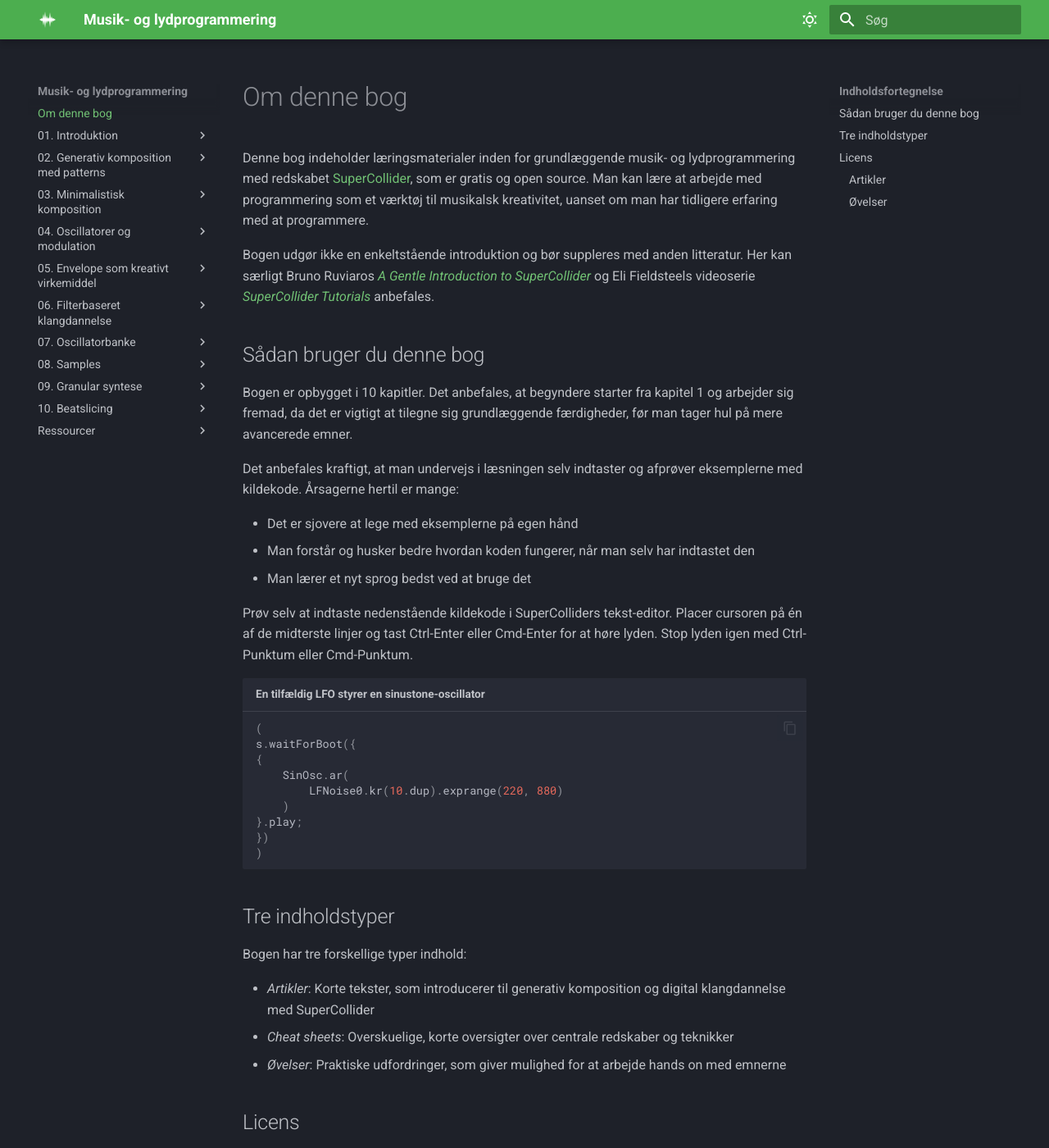
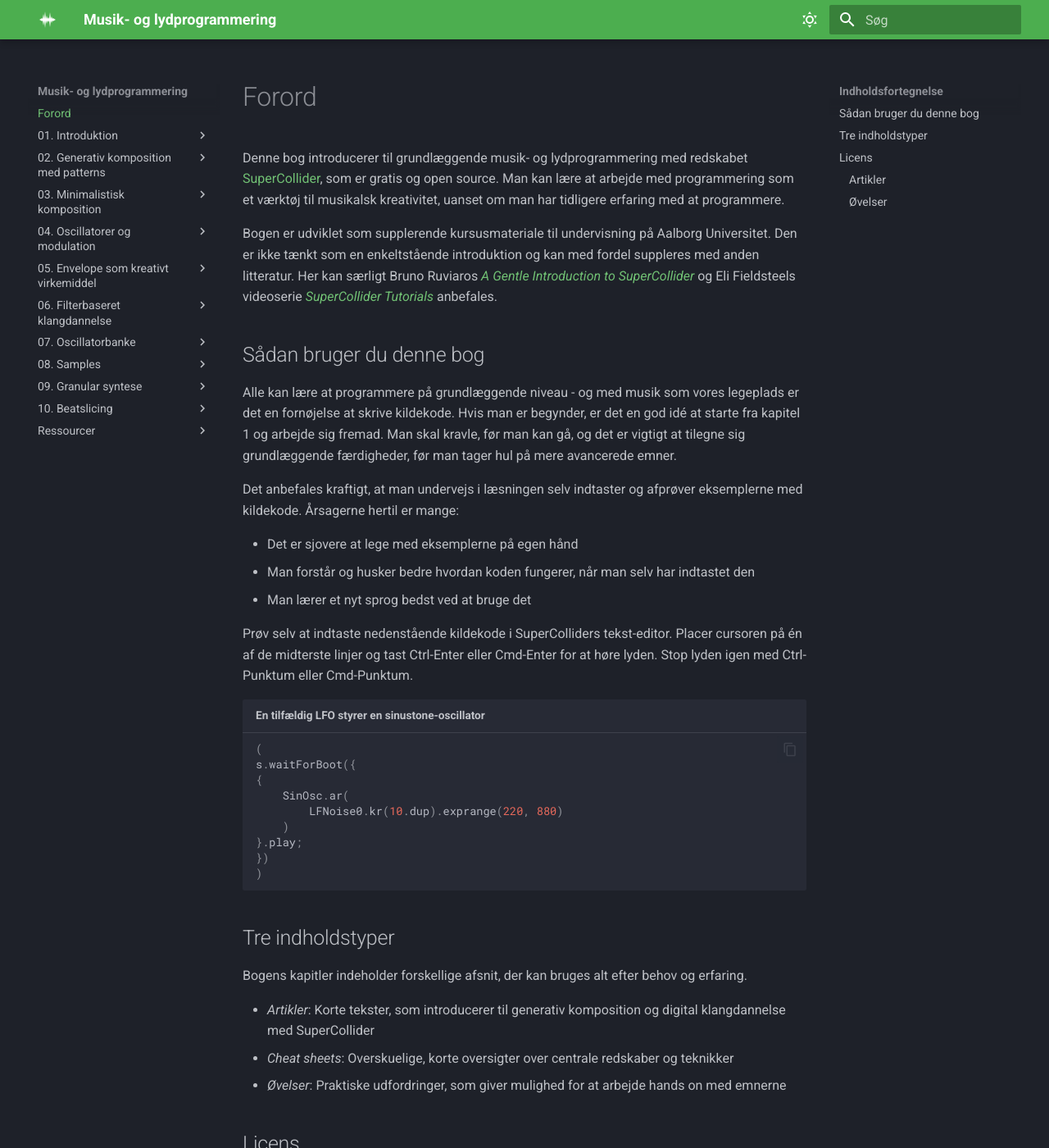
Before and after one commit to sparkletop/sparkletop.github.io, an MkDocs documentation site: the page built from docs/index.md, in a window 1280 px wide and 1400 px high. Shown: the whole window at 82% size. Built offline with MkDocs 1.6.1 and Material for MkDocs 9.7.7, drawn with Linux system fonts in a browser that asks for light colours; some of the changed text lies outside the part shown.

Commit message:
fix wording in forord

```diff
--- a/docs/index.md
+++ b/docs/index.md
@@ -1,12 +1,12 @@
-# Om denne bog
+# Forord
 
-Denne bog indeholder læringsmaterialer inden for grundlæggende musik- og lydprogrammering med redskabet [SuperCollider](https://supercollider.github.io), som er gratis og open source. Man kan lære at arbejde med programmering som et værktøj til musikalsk kreativitet, uanset om man har tidligere erfaring med at programmere.
+Denne bog introducerer til grundlæggende musik- og lydprogrammering med redskabet [SuperCollider](https://supercollider.github.io), som er gratis og open source. Man kan lære at arbejde med programmering som et værktøj til musikalsk kreativitet, uanset om man har tidligere erfaring med at programmere.
 
-Bogen udgør ikke en enkeltstående introduktion og bør suppleres med anden litteratur. Her kan særligt Bruno Ruviaros *[A Gentle Introduction to SuperCollider](https://ccrma.stanford.edu/~ruviaro/texts/A_Gentle_Introduction_To_SuperCollider.pdf)* og Eli Fieldsteels videoserie *[SuperCollider Tutorials](https://www.youtube.com/playlist?list=PLPYzvS8A_rTaNDweXe6PX4CXSGq4iEWYC)* anbefales.
+Bogen er udviklet som supplerende kursusmateriale til undervisning på Aalborg Universitet. Den er ikke tænkt som en enkeltstående introduktion og kan med fordel suppleres med anden litteratur. Her kan særligt Bruno Ruviaros *[A Gentle Introduction to SuperCollider](https://ccrma.stanford.edu/~ruviaro/texts/A_Gentle_Introduction_To_SuperCollider.pdf)* og Eli Fieldsteels videoserie *[SuperCollider Tutorials](https://www.youtube.com/playlist?list=PLPYzvS8A_rTaNDweXe6PX4CXSGq4iEWYC)* anbefales.
 
 ## Sådan bruger du denne bog
 
-Bogen er opbygget i 10 kapitler. Det anbefales, at begyndere starter fra kapitel 1 og arbejder sig fremad, da det er vigtigt at tilegne sig grundlæggende færdigheder, før man tager hul på mere avancerede emner.
+Alle kan lære at programmere på grundlæggende niveau - og med musik som vores legeplads er det en fornøjelse at skrive kildekode. Hvis man er begynder, er det en god idé at starte fra kapitel 1 og arbejde sig fremad. Man skal kravle, før man kan gå, og det er vigtigt at tilegne sig grundlæggende færdigheder, før man tager hul på mere avancerede emner.
 
 Det anbefales kraftigt, at man undervejs i læsningen selv indtaster og afprøver eksemplerne med kildekode. Årsagerne hertil er mange:
 
@@ -30,7 +30,7 @@ s.waitForBoot({
 
 ## Tre indholdstyper
 
-Bogen har tre forskellige typer indhold:
+Bogens kapitler indeholder forskellige afsnit, der kan bruges alt efter behov og erfaring.
 
 - *Artikler*: Korte tekster, som introducerer til generativ komposition og digital klangdannelse med SuperCollider
 - *Cheat sheets*: Overskuelige, korte oversigter over centrale redskaber og teknikker
@@ -38,4 +38,4 @@ Bogen har tre forskellige typer indhold:
 
 ## Licens
 
-Bogen er skrevet af [Anders Eskildsen](https://vbn.aau.dk/en/persons/146493) og gjort tilgængelig for offentligheden under Creative Commons-licensen [CC BY 4.0](https://creativecommons.org/licenses/by/4.0/).
+Bogen er skrevet og gjort tilgængelig for offentligheden af [Anders Eskildsen](https://vbn.aau.dk/en/persons/146493) under Creative Commons-licensen [CC BY 4.0](https://creativecommons.org/licenses/by/4.0/). Det betyder, at bogen må deles og bearbejdes, så længe licensbetingelserne overholdes - læs nærmere herom hos Creative Commons.
```
